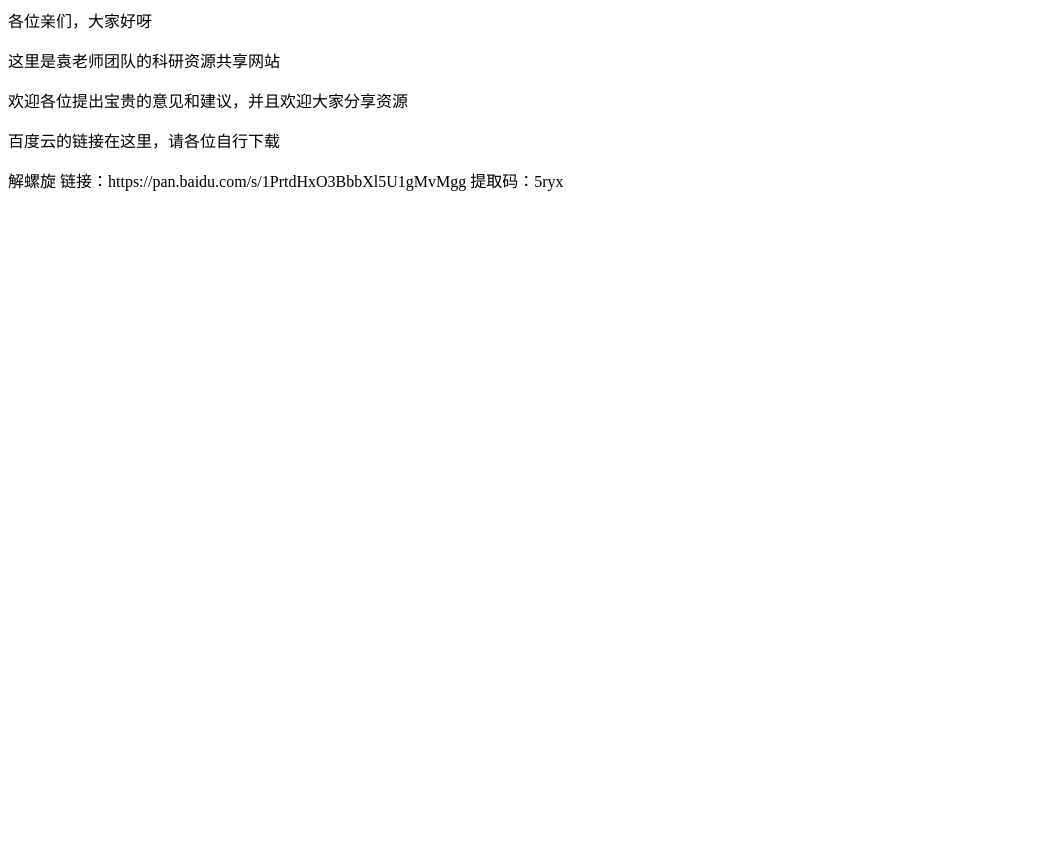
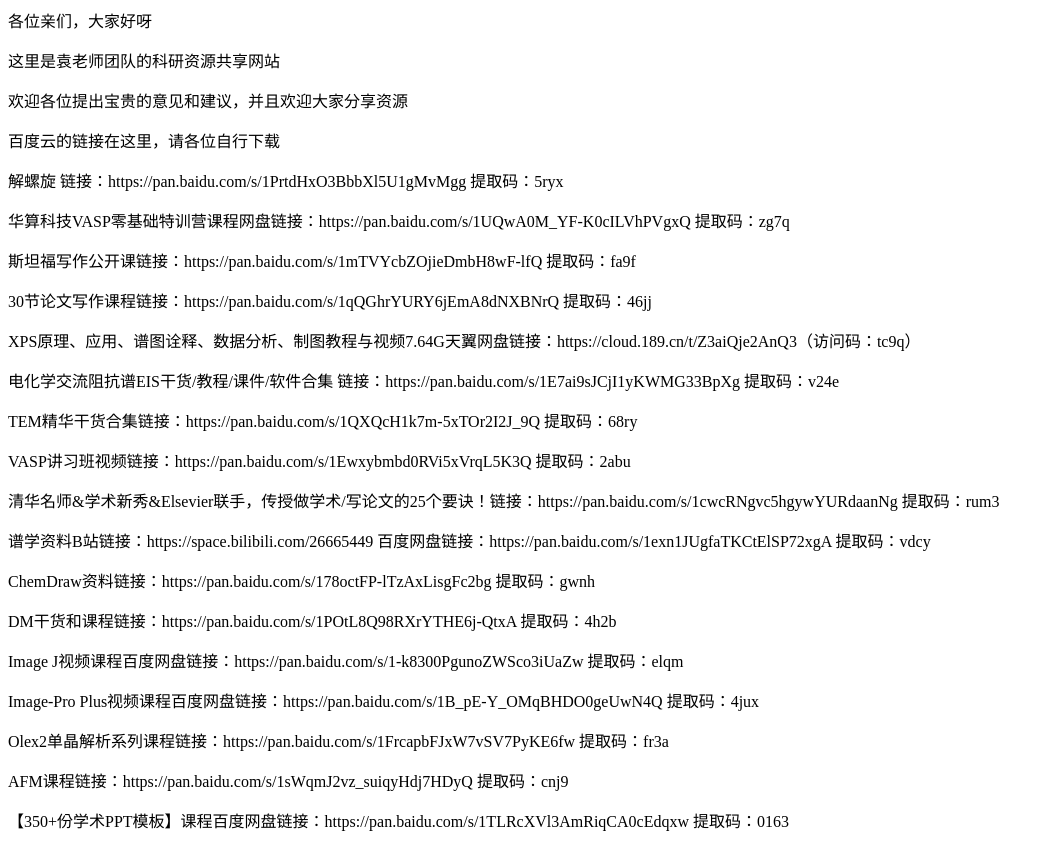
Before and after one commit to wuyunzi/keyan.github.io, a plain HTML site: page index.html in a window 1280 px wide. Shown: the whole page, without its empty margins (0-1054 px from the left). Before the commit the page ends 800 px from the top, so only its background shows below. Drawn offline with Linux system fonts and the light colour scheme.

Commit message:
Update index.html

```diff
--- a/index.html
+++ b/index.html
@@ -3,3 +3,19 @@
 <p>欢迎各位提出宝贵的意见和建议，并且欢迎大家分享资源</p>
 <p>百度云的链接在这里，请各位自行下载</p>
 <p>解螺旋 链接：https://pan.baidu.com/s/1PrtdHxO3BbbXl5U1gMvMgg 提取码：5ryx</p>
+<p>华算科技VASP零基础特训营课程网盘链接：https://pan.baidu.com/s/1UQwA0M_YF-K0cILVhPVgxQ 提取码：zg7q</p>
+<p>斯坦福写作公开课链接：https://pan.baidu.com/s/1mTVYcbZOjieDmbH8wF-lfQ 提取码：fa9f </p>
+<p>30节论文写作课程链接：https://pan.baidu.com/s/1qQGhrYURY6jEmA8dNXBNrQ 提取码：46jj</p>
+<p>XPS原理、应用、谱图诠释、数据分析、制图教程与视频7.64G天翼网盘链接：https://cloud.189.cn/t/Z3aiQje2AnQ3（访问码：tc9q）</p>
+<p>电化学交流阻抗谱EIS干货/教程/课件/软件合集 链接：https://pan.baidu.com/s/1E7ai9sJCjI1yKWMG33BpXg 提取码：v24e</p>
+<p>TEM精华干货合集链接：https://pan.baidu.com/s/1QXQcH1k7m-5xTOr2I2J_9Q 提取码：68ry </p>
+<p>VASP讲习班视频链接：https://pan.baidu.com/s/1Ewxybmbd0RVi5xVrqL5K3Q 提取码：2abu</p>
+<p>清华名师&学术新秀&Elsevier联手，传授做学术/写论文的25个要诀！链接：https://pan.baidu.com/s/1cwcRNgvc5hgywYURdaanNg 提取码：rum3</p>
+<p>谱学资料B站链接：https://space.bilibili.com/26665449 百度网盘链接：https://pan.baidu.com/s/1exn1JUgfaTKCtElSP72xgA 提取码：vdcy</p>
+<p>ChemDraw资料链接：https://pan.baidu.com/s/178octFP-lTzAxLisgFc2bg 提取码：gwnh</p>
+<p>DM干货和课程链接：https://pan.baidu.com/s/1POtL8Q98RXrYTHE6j-QtxA 提取码：4h2b</p>
+<p>Image J视频课程百度网盘链接：https://pan.baidu.com/s/1-k8300PgunoZWSco3iUaZw  提取码：elqm</p>
+<p>Image-Pro Plus视频课程百度网盘链接：https://pan.baidu.com/s/1B_pE-Y_OMqBHDO0geUwN4Q 提取码：4jux</p>
+<p>Olex2单晶解析系列课程链接：https://pan.baidu.com/s/1FrcapbFJxW7vSV7PyKE6fw 提取码：fr3a</p>
+<p>AFM课程链接：https://pan.baidu.com/s/1sWqmJ2vz_suiqyHdj7HDyQ 提取码：cnj9</p>
+<p>【350+份学术PPT模板】课程百度网盘链接：https://pan.baidu.com/s/1TLRcXVl3AmRiqCA0cEdqxw 提取码：0163 </p>
```
